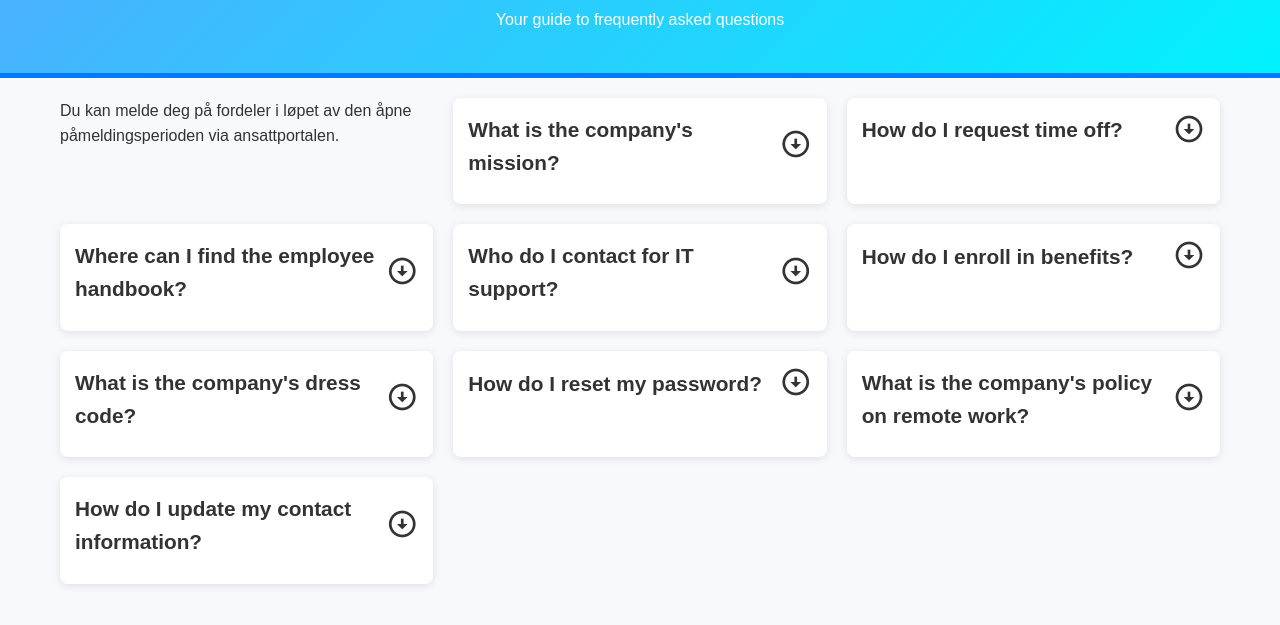
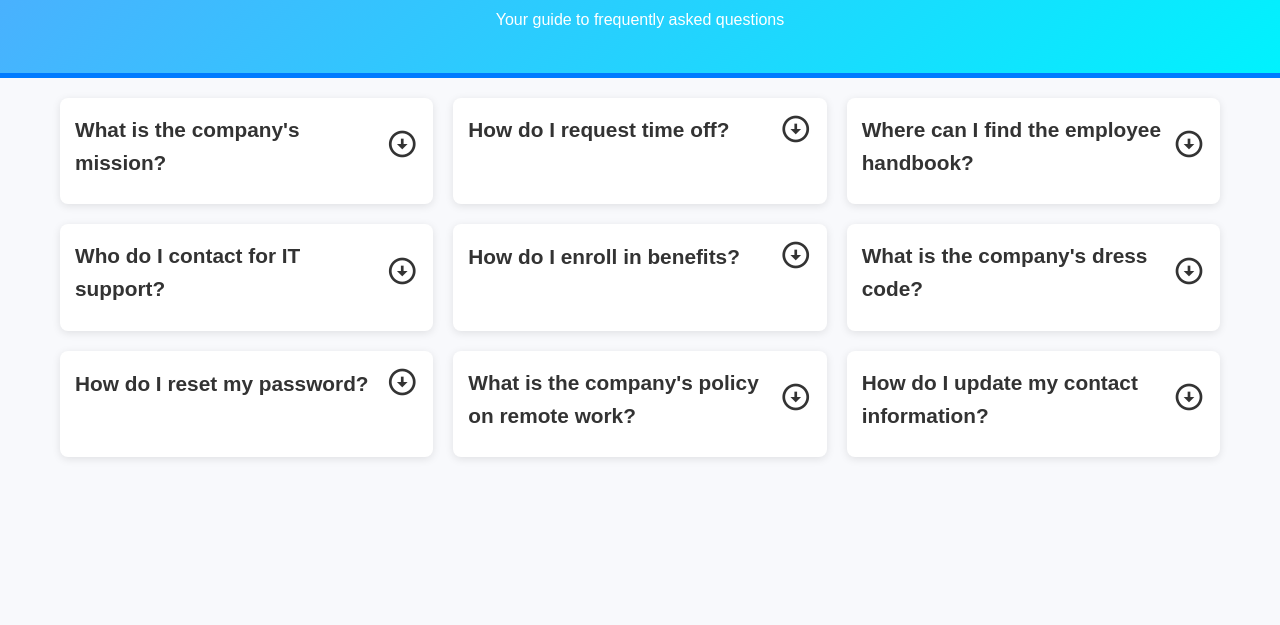
Before and after one commit to Hoger0511/Terminoppgave.drift, a plain HTML site: page index.html in a window 1280 px wide. Shown: the part 107-732 px from the top of the page. Drawn offline with nearby package versions, Linux system fonts and the light colour scheme.

Commit message:
Added files

```diff
--- a/index.html
+++ b/index.html
@@ -13,7 +13,7 @@
         <p>Your guide to frequently asked questions</p>
     </header>
 
-    <div class="faq-container">Du kan melde deg på fordeler i løpet av den åpne påmeldingsperioden via ansattportalen.
+    <div class="faq-container">
             <div class="faq-item">
                 <div class="faq-question">
                     <span>What is the company's mission?</span>
```
